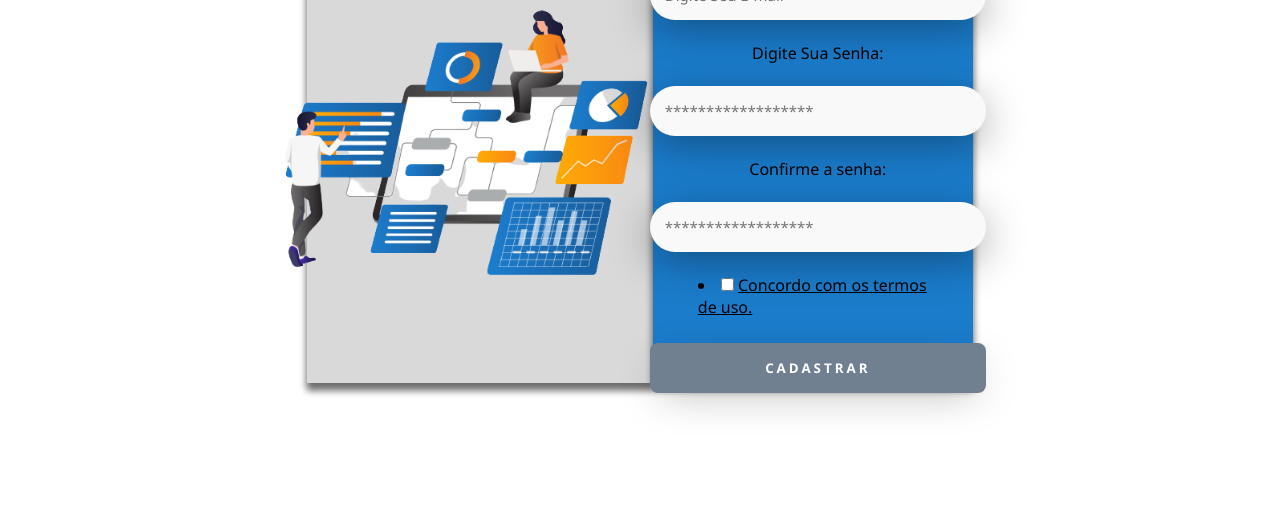
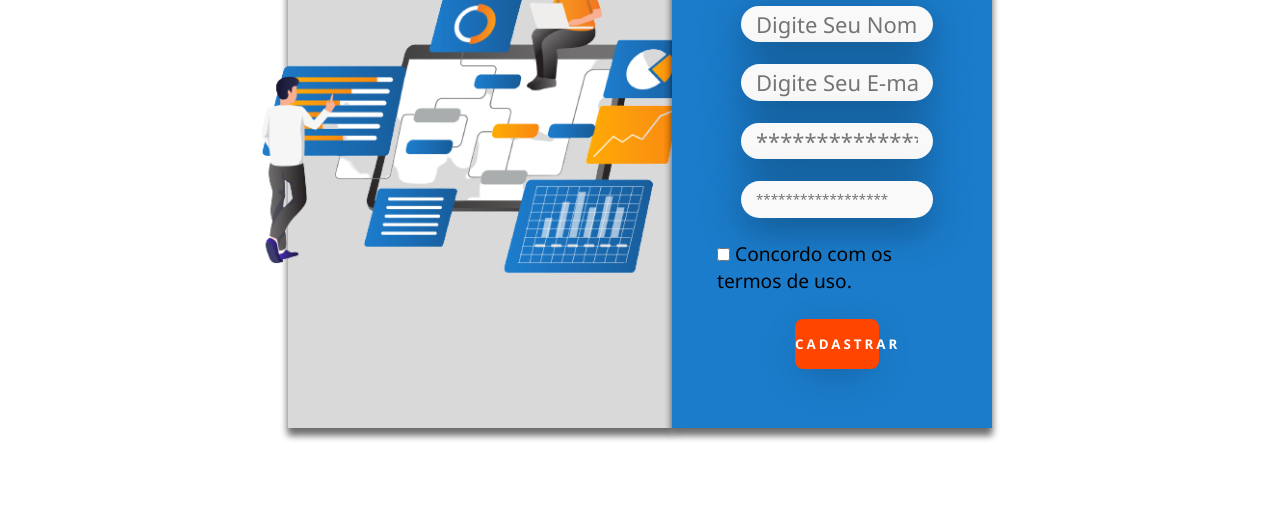
Before and after one commit to Projeto-Inovacao/noc_line, a website: page site/public/cadastro.html in a window 1280 px wide. Shown: the part 293-800 px from the top of the page. Drawn offline with Linux system fonts and the light colour scheme.

Commit message:
campos do cadastro arrumados

```diff
--- a/site/public/cadastro.html
+++ b/site/public/cadastro.html
@@ -37,17 +37,14 @@
     </div>
     <div class="div-QuadradoAzul">
       <div id="cadastro">
-        <span id="nome">Nome:</span> <br>
+        <span id="bemVindo">Bem Vindo!</span> <br>
         <input id="inputNome" type="name" placeholder="Digite Seu Nome"> <br>
-        <span id="email">E-mail:</span> <br>
         <input id="inputEmail" type="email" placeholder="Digite Seu E-mail"> <br>
-        <span id="senha">Digite Sua Senha:</span> <br>
         <input id="inputSenha" type="password" placeholder="******************"> <br>
-        <span id="senhav2">Confirme a senha:</span> <br>
         <input id="inputSenhav2" type="password" placeholder="******************"> <br>
         <li class="check">
           <input type="checkbox" id="checkbox">
-          <label><u>Concordo com os termos de uso.</u>
+          <label class="concordo"><a>Concordo com os termos de uso.</a>
           </label>
         </li>
         <button onclick="cadastrar()" class="botaoCadastrar">Cadastrar</button>
--- a/site/public/css/cadastro.css
+++ b/site/public/css/cadastro.css
@@ -125,41 +125,43 @@
 }
 .div-QuadradoCinza{
     background-color:  #D9D9D9;
-    height: 60vh;
-    width: 27vw;
+    height: 80%;
+    width: 30%;
    display: inline-block;
    box-shadow: 0px 7px 7px 0px rgba(0, 0, 0, 0.25), 0px 7px 7px 0px rgba(0, 0, 0, 0.25), 0px 7px 7px 0px rgba(0, 0, 0, 0.25);
+   display: flex;
+   justify-content: center;
 
 
 }
 
 .div-QuadradoAzul{
     background-color:  #1b7ccb;
-    height: 60vh;
-    width: 25vw;
+    height: 80%;
+    width: 25% ;
    display: inline-block;
    box-shadow: 0px 7px 7px 0px rgba(0, 0, 0, 0.25), 0px 7px 7px 0px rgba(0, 0, 0, 0.25), 0px 7px 7px 0px rgba(0, 0, 0, 0.25);
+   display: flex;
+   justify-content: center;
+   align-items: center;
+}
 
 
-}
 .div-foto{
     display: flex;
     justify-content: center;
     align-items: center;
-    height: 60vh;
-    width: 25vw;
-
-
+    height: 90%;
+    width: 30%;
 }
 
 .imagem-QuadroBranco{
-    height: 80%;
+    height: 90%;
 }
 
 #cadastro {
-
-    width: 350px;
-    height: 530px;
+    height: 80%;
+    width: 25v%;
     border-radius: 20px;
     display: flex;
     justify-content: center;
@@ -170,57 +172,71 @@
     margin-top: -58px;
     margin-left: 10px;
 }
+#bemVindo{
+    margin-top: 8%;
+    font-size:xxx-large;
+    color: white;
+
+}
 
 #inputNome {
-    width: 140%;
+    height: 8%;
+    width: 80%;
     border-radius: 30px;
     border: none;
     padding: 15px;
     background: #F9F9F9;
     color: black;
-    font-size: 15px;
+    font-size: 22px;
     box-shadow: 0px 10px 40px #00000056;
     box-sizing: border-box;
 }
 
 #inputEmail {
-    width: 140%;
+    height: 8%;
+    width: 80%;
     border-radius: 30px;
     border: none;
     padding: 15px;
     background: #F9F9F9;
     color: black;
-    font-size: 15px;
+    font-size: 22px;
     box-shadow: 0px 10px 40px #00000056;
     box-sizing: border-box;
 }
 
 #inputSenha {
-    width: 140%;
+    height: 8%;
+    width: 80%;
     border-radius: 30px;
     border: none;
     padding: 15px;
     background: #F9F9F9;
     color: black;
-    font-size: 15px;
+    font-size: 22px;
     box-shadow: 0px 10px 40px #00000056;
     box-sizing: border-box;
 }
 
 #inputSenhav2 {
-    width: 140%;
+    height: 8%;
+    width: 80%;
     border-radius: 30px;
     border: none;
     padding: 15px;
     background: #F9F9F9;
     color: black;
-    font-size: 15px;
+    font-size: 22 px;
     box-shadow: 0px 10px 40px #00000056;
     box-sizing: border-box;
 }
+.check{
+font-size: larger;
+list-style: none;
+}
 
 .botaoCadastrar {
-    width: 140%;
+    width: 35%;
     padding: 16px 0px;
     margin: 25px;
     border: none;
@@ -228,15 +244,9 @@
     outline: none;
     font-weight: 700;
     text-transform: uppercase;
-    background: slategray;
+    background-color: #FF4500;
     color: #ffffff;
     letter-spacing: 3px;
     cursor: pointer;
     box-shadow: 0px 10px 40px -12px #00000056;
 }
-
-.div-QuadradoAzul {
-    display: flex;
-    justify-content: center;
-    align-items: center;
-}
```
